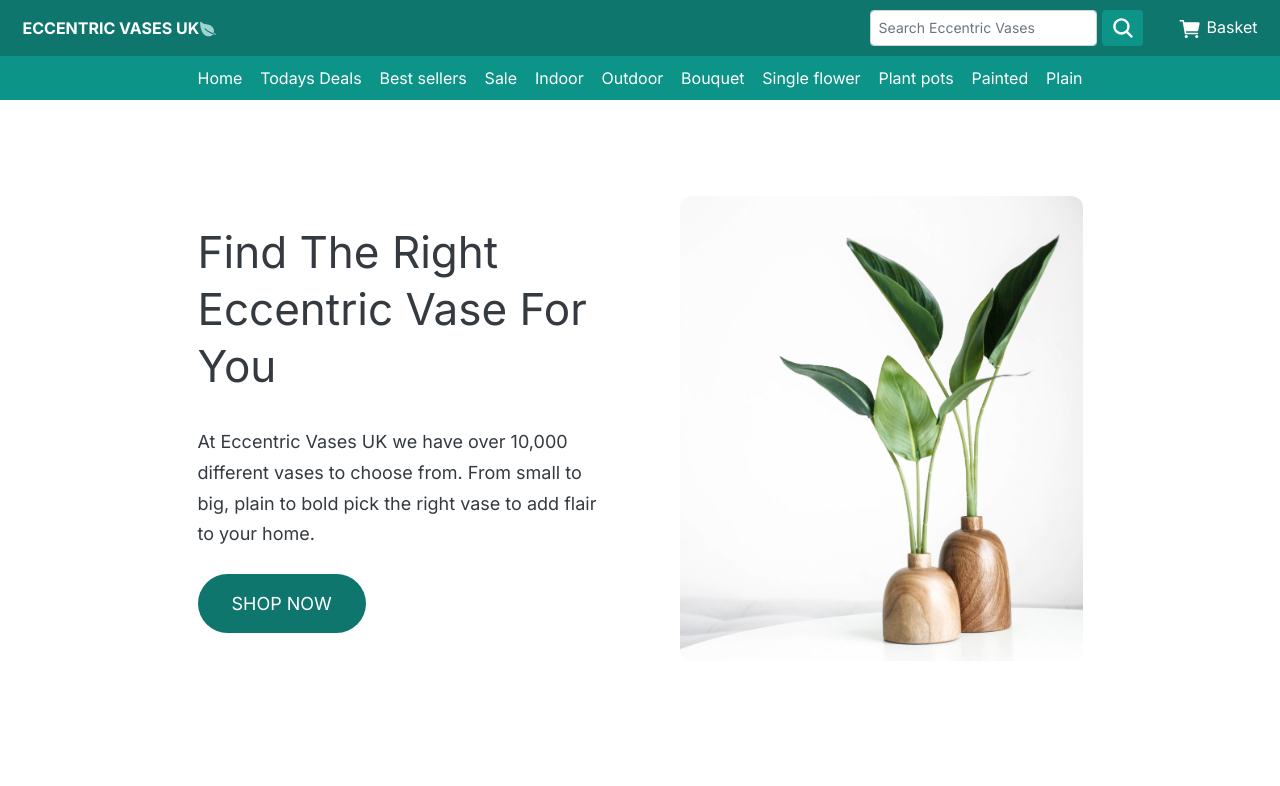
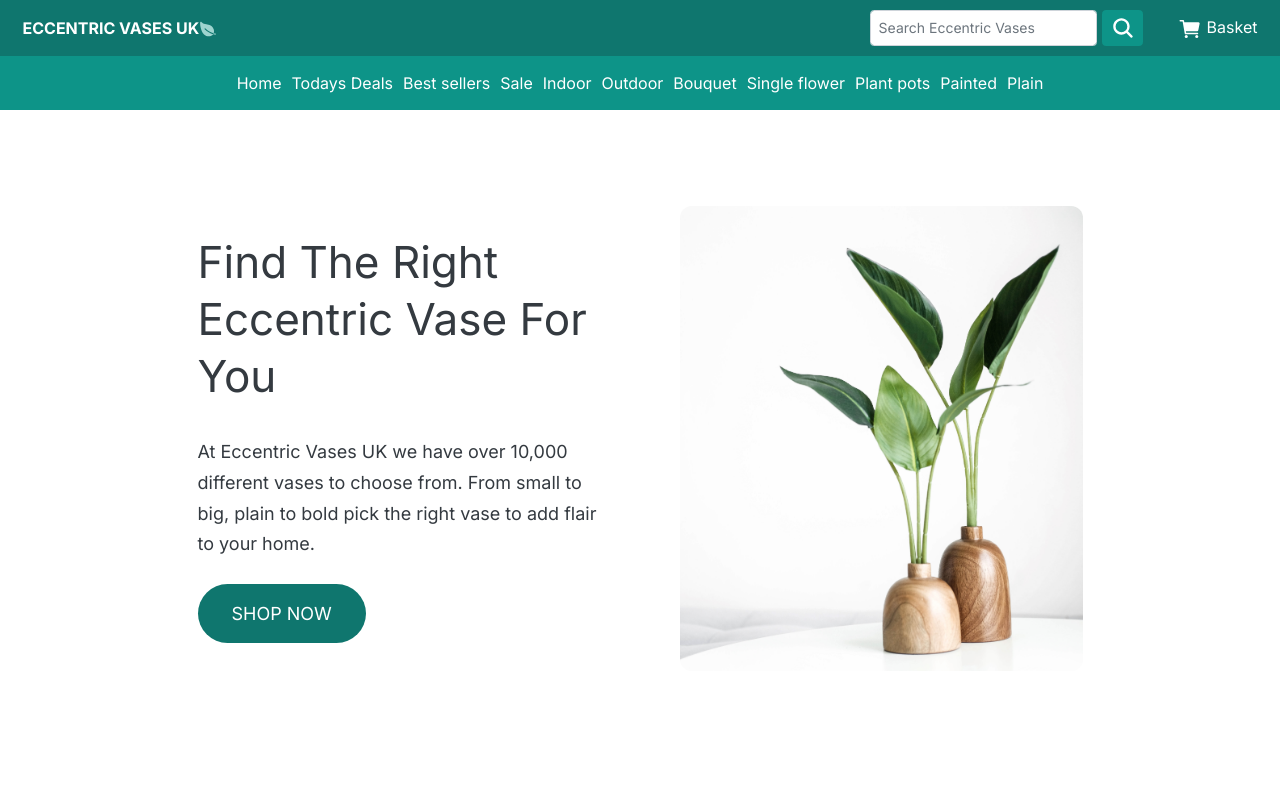
Before and after one commit to SueHafi/eccentric-vases-website, a plain HTML site: page index.html in a window 1280 px wide. Shown: the top 786 px of the page. Drawn offline with nearby package versions, Linux system fonts and the light colour scheme.

Commit message:
Changed to Bootstrap navbar

```diff
--- a/index.html
+++ b/index.html
@@ -76,23 +76,41 @@
         </div>
       </div>
     </nav>
-    <nav class="navbar-links">
-      <div class="container">
-        <div class="homepage-links">
-          <a class="homepage-link" href="#">Home</a>
-          <a class="homepage-link" href="#">Todays Deals</a>
-          <a class="homepage-link" href="#">Best sellers</a>
-          <a class="homepage-link" href="#">Sale</a>
-          <a class="homepage-link" href="#">Indoor</a>
-          <a class="homepage-link" href="#">Outdoor</a>
-          <a class="homepage-link" href="#">Bouquet</a>
-          <a class="homepage-link" href="#">Single flower</a>
-          <a class="homepage-link" href="#">Plant pots</a>
-          <a class="homepage-link" href="#">Painted</a>
-          <a class="homepage-link" href="#">Plain</a>
+
+    <nav class="navbar navbar-expand-lg navbar-dark bg-dark navbar-styles">
+      <div class="container-fluid container">
+        <button
+          class="navbar-toggler"
+          type="button"
+          data-bs-toggle="collapse"
+          data-bs-target="#navbarNavAltMarkup"
+          aria-controls="navbarNavAltMarkup"
+          aria-expanded="false"
+          aria-label="Toggle navigation"
+        >
+          <span class="navbar-toggler-icon"></span>
+        </button>
+        <div
+          class="collapse navbar-collapse navbar-collapse-custom"
+          id="navbarNavAltMarkup"
+        >
+          <div class="navbar-nav">
+            <a class="nav-link active link-custom" href="#">Home</a>
+            <a class="nav-link link-custom" href="#">Todays Deals</a>
+            <a class="nav-link link-custom" href="#">Best sellers</a>
+            <a class="nav-link link-custom" href="#">Sale</a>
+            <a class="nav-link link-custom" href="#">Indoor</a>
+            <a class="nav-link link-custom" href="#">Outdoor</a>
+            <a class="nav-link link-custom" href="#">Bouquet</a>
+            <a class="nav-link link-custom" href="#">Single flower</a>
+            <a class="nav-link link-custom" href="#">Plant pots</a>
+            <a class="nav-link link-custom" href="#">Painted</a>
+            <a class="nav-link link-custom" href="#">Plain</a>
+          </div>
         </div>
       </div>
     </nav>
+
     <div class="container hero-section">
       <header class="hero-header">
         <div>
--- a/style.css
+++ b/style.css
@@ -31,15 +31,6 @@ body {
   font-size: 1.6rem;
 }
 
-.container {
-  max-width: 900px;
-  margin: auto;
-}
-
-.container--large {
-  max-width: 1200px;
-}
-
 h1 {
   margin-bottom: 32px;
   text-transform: capitalize;
@@ -67,6 +58,22 @@ li {
   font-size: 1.6rem;
   line-height: 2;
   margin: 0 0 12px 0;
+}
+
+/* Bootstrap custom classes */
+.navbar-collapse-custom {
+  justify-content: center;
+}
+
+/* Custom styles */
+
+.container {
+  max-width: 900px;
+  margin: auto;
+}
+
+.container--large {
+  max-width: 1200px;
 }
 
 .navbar-form {
@@ -145,10 +152,10 @@ li {
   width: 2.4rem;
 }
 
-.navbar-links {
+.navbar-styles {
   padding: 10px;
   color: #ffffff;
-  background-color: #0d9488;
+  background-color: #0d9488 !important;
 }
 
 .homepage-links {
@@ -157,21 +164,21 @@ li {
   justify-content: space-between;
 }
 
-.homepage-link:link {
+.link-custom:link {
   color: #ffffff;
   text-decoration: none;
 }
 
-.homepage-link:visited {
+.link-custom:visited {
   color: #ffffff;
 }
 
-.homepage-link:hover {
+.link-custom:hover {
   text-decoration: underline;
   color: #134e4a;
 }
 
-.homepage-link:active {
+.link-custom:active {
   color: #343a40;
   text-decoration: none;
 }
```
